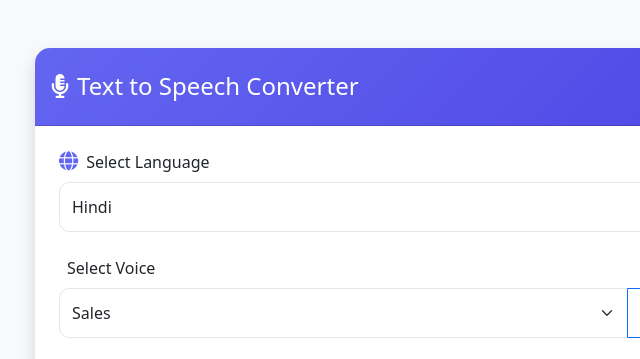
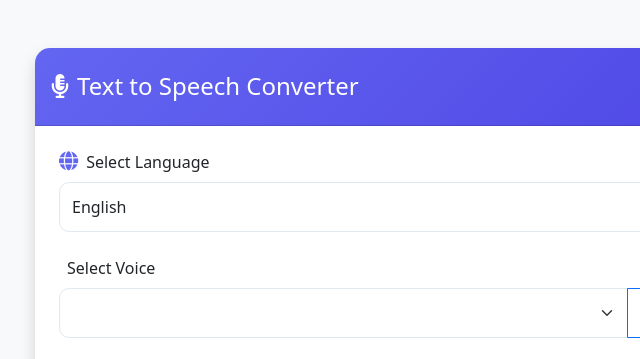
Before and after one commit to dilawarpro/ttsmaker, a plain HTML site: page index.html in a window 1280 px wide. Shown: the top 359 px of the page, 237-877 px from the left. Drawn offline with nearby package versions, Linux system fonts and the light colour scheme.

Commit message:
Update index.html

```diff
--- a/index.html
+++ b/index.html
@@ -85,6 +85,7 @@
                                 Select Language
                             </label>
                             <select class="form-select" id="languageSelect">
+                                <option value="en-US">English</option>
                                 <option value="hi-IN">Hindi</option>
                                 <option value="ur-IN">Urdu</option>
                             </select>
@@ -133,41 +134,7 @@
     <script>
         class TextToSpeech {
             constructor() {
-                this.voices = {
-                    "9c8ab827-6b6e-45ae-936c-f41ede490ead": {
-                        id: "9c8ab827-6b6e-45ae-936c-f41ede490ead",
-                        name: "Sales",
-                        preview_path: {
-                            "hi-IN": "https://prod-ai-projects.s3.ap-south-1.amazonaws.com/desi-vocal/bf13a806-58e9-4ba7-ba8a-e14b941aa96e.mp3"
-                        },
-                        languages: ["hi-IN"]
-                    },
-                    "25548131-6fcd-4aa1-9112-0601ea9cde9e": {
-                        id: "25548131-6fcd-4aa1-9112-0601ea9cde9e",
-                        name: "Sales Impact Lite",
-                        preview_path: {
-                            "hi-IN": "https://desivocal-stage.s3.ap-south-1.amazonaws.com/desi-vocal/80aeab18-36a4-433a-b4bd-014214f75d88.mp3"
-                        },
-                        languages: ["hi-IN"]
-                    },
-                    "c626bac6-eafa-4d85-acbb-4d714b31cfb3": {
-                        id: "c626bac6-eafa-4d85-acbb-4d714b31cfb3",
-                        name: "Gul",
-                        preview_path: {
-                            "ur-IN": "https://desivocal-stage.s3.ap-south-1.amazonaws.com/desi-vocal/847d3cf7-bc94-4ce5-9962-2ab08c2774db.mp3"
-                        },
-                        languages: ["ur-IN"]
-                    },
-                    "bed559be-c4c8-4a55-8b00-2528971c48b2": {
-                        id: "bed559be-c4c8-4a55-8b00-2528971c48b2",
-                        name: "Salman",
-                        preview_path: {
-                            "ur-IN": "https://desivocal-stage.s3.ap-south-1.amazonaws.com/desi-vocal/9e59402a-ad7e-4ca2-85af-5009c50547aa.mp3"
-                        },
-                        languages: ["ur-IN"]
-                    }
-                };
-
+                this.voices = [];
                 this.elements = {
                     languageSelect: document.getElementById('languageSelect'),
                     voiceSelect: document.getElementById('voiceSelect'),
@@ -182,39 +149,56 @@
             }
 
             init() {
+                // Populate voices when available
+                this.populateVoices();
+
                 this.elements.languageSelect.addEventListener('change', () => this.updateVoices());
                 this.elements.previewButton.addEventListener('click', () => this.previewVoice());
                 this.elements.speakButton.addEventListener('click', () => this.convertToSpeech());
-                this.updateVoices();
+            }
+
+            populateVoices() {
+                const voices = speechSynthesis.getVoices();
+                this.voices = voices;
+                const selectedLang = this.elements.languageSelect.value;
+                this.elements.voiceSelect.innerHTML = '';
+
+                voices.forEach(voice => {
+                    if (voice.lang === selectedLang) {
+                        const option = new Option(voice.name, voice.name);
+                        this.elements.voiceSelect.add(option);
+                    }
+                });
+
+                // Ensure voices are loaded in the browser
+                if (voices.length === 0) {
+                    speechSynthesis.onvoiceschanged = () => {
+                        this.populateVoices();
+                    };
+                }
             }
 
             updateVoices() {
-                const selectedLang = this.elements.languageSelect.value;
-                this.elements.voiceSelect.innerHTML = '';
-
-                Object.values(this.voices).forEach(voice => {
-                    if (voice.languages && voice.languages.includes(selectedLang)) {
-                        const option = new Option(voice.name, voice.id);
-                        this.elements.voiceSelect.add(option);
-                    }
-                });
+                this.populateVoices();
             }
 
             previewVoice() {
-                const selectedVoice = this.voices[this.elements.voiceSelect.value];
+                const selectedVoice = this.elements.voiceSelect.value;
                 const selectedLang = this.elements.languageSelect.value;
 
-                if (selectedVoice && selectedVoice.preview_path[selectedLang]) {
-                    this.elements.audioPlayer.src = selectedVoice.preview_path[selectedLang];
-                    this.elements.audioPlayer.play();
-                }
+                if (!selectedVoice) return;
+
+                const utterance = new SpeechSynthesisUtterance("Preview text");
+                utterance.voice = this.voices.find(voice => voice.name === selectedVoice);
+                utterance.lang = selectedLang;
+                speechSynthesis.speak(utterance);
             }
 
             async convertToSpeech() {
                 const text = this.elements.textInput.value;
-                const voiceId = this.elements.voiceSelect.value;
+                const voiceName = this.elements.voiceSelect.value;
 
-                if (!text || !voiceId) {
+                if (!text || !voiceName) {
                     alert('Please enter text and select a voice');
                     return;
                 }
@@ -222,9 +206,10 @@
                 this.elements.loading.classList.add('active');
 
                 try {
-                    // Here you would make the API call
-                    await new Promise(resolve => setTimeout(resolve, 1000)); // Simulated delay
-                    this.previewVoice();
+                    const utterance = new SpeechSynthesisUtterance(text);
+                    utterance.voice = this.voices.find(voice => voice.name === voiceName);
+                    utterance.lang = this.elements.languageSelect.value;
+                    speechSynthesis.speak(utterance);
                 } finally {
                     this.elements.loading.classList.remove('active');
                 }
```
